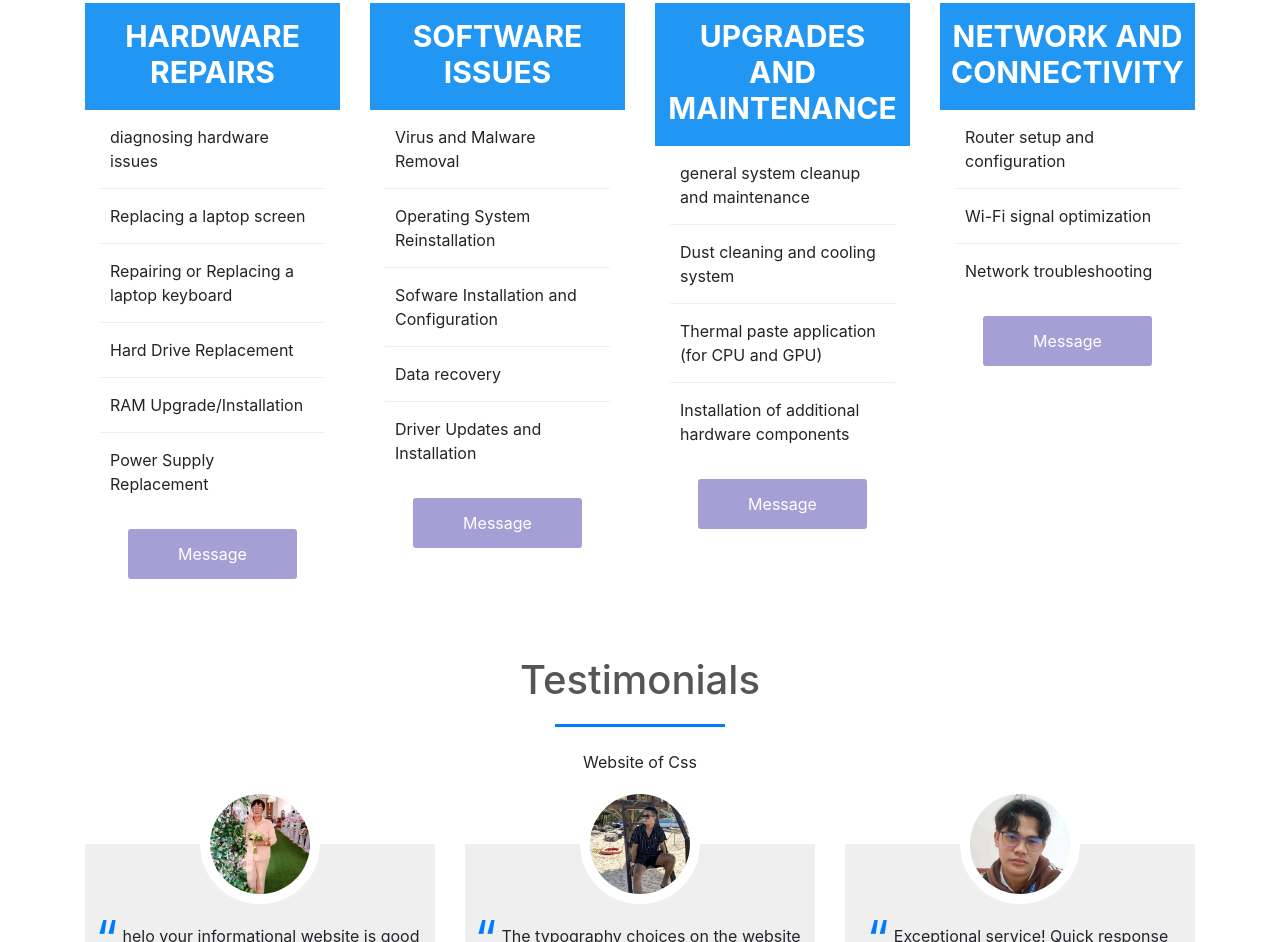
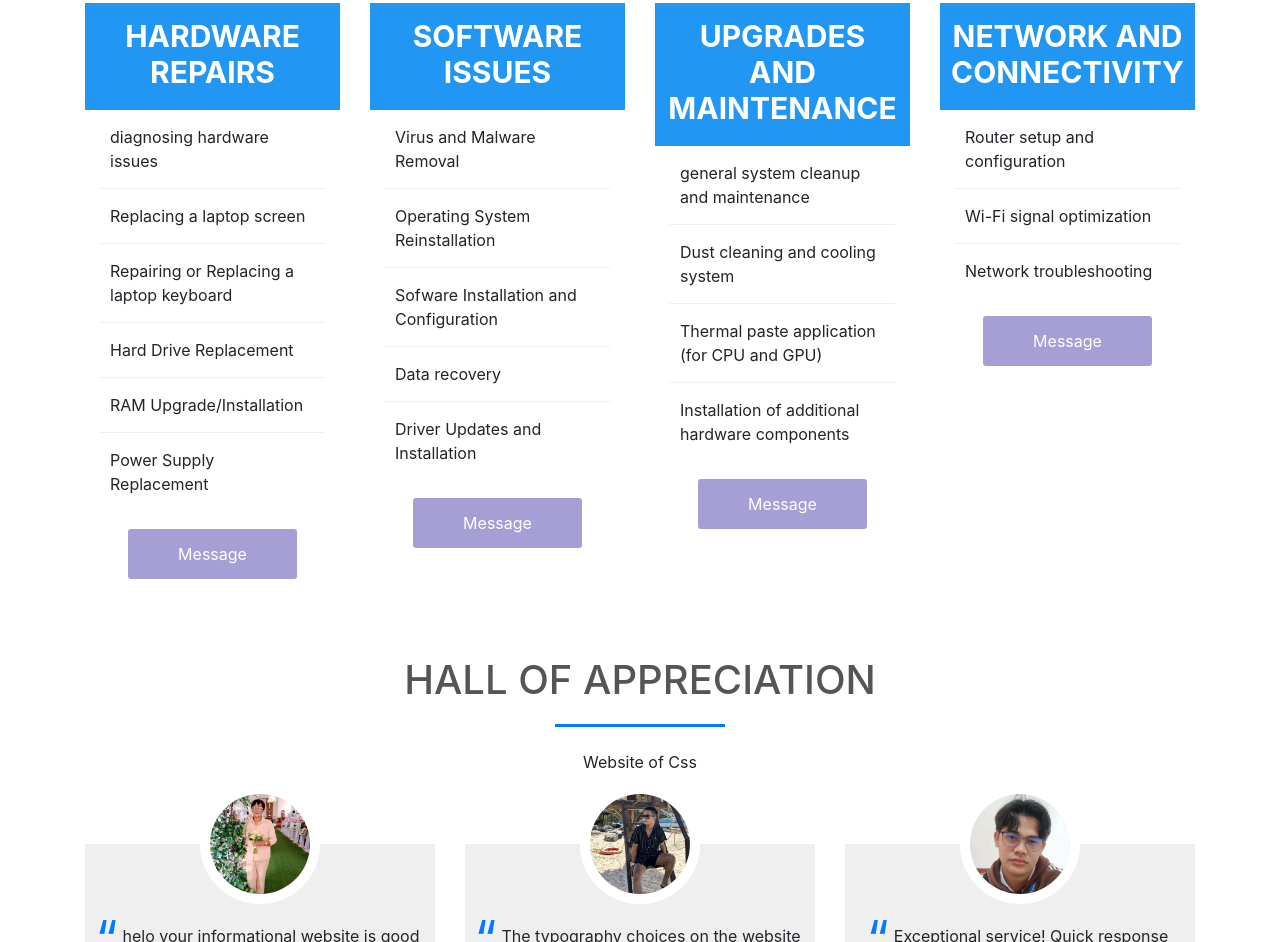
Before and after one commit to jakemerilla/official-website, a plain HTML site: page index.html in a window 1280 px wide. Shown: the part 5526-6468 px from the top of the page. Drawn offline with nearby package versions, Linux system fonts and the light colour scheme.

Commit message:
index.html

```diff
--- a/index.html
+++ b/index.html
@@ -364,7 +364,7 @@ At Computer Service Servicing, we're all about keeping your tech in top shape! W
 <!--------Testimonials-------->
 <section id="testimonials">
 <div class="container">
-<h1>Testimonials</h1>
+<h1>HALL OF APPRECIATION</h1>
 <p class="text-center">Website of Css</p>
 <div class="row">
  <div class="col-md-4 text-center">
```
